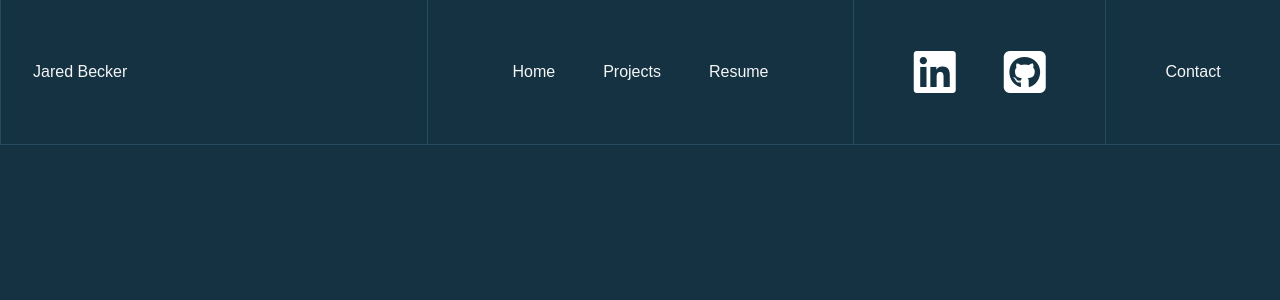
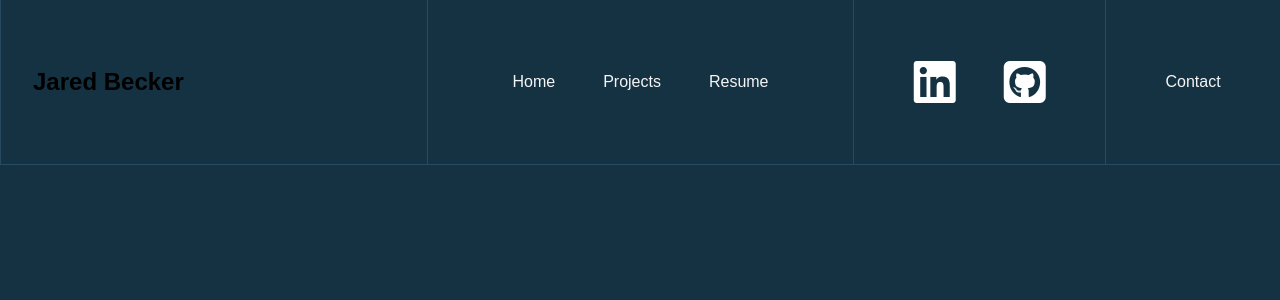
Before and after one commit to Jbecker9/my-portfolio, a React (Vite) app: page / in a window 1280 px wide. Shown: the top 300 px of the page. Built offline with nearby package versions, Linux system fonts and the light colour scheme.

Commit message:
new font added 'source code pro' from google fonts

```diff
--- a/src/components/Nav.jsx
+++ b/src/components/Nav.jsx
@@ -7,7 +7,7 @@ function Nav(){
     return(
         <nav className="Nav-div">
             <div className="nav-section" id="nav-initials-section">
-                <a>Jared Becker</a>
+                <h1>Jared Becker</h1>
             </div>
             <div className="nav-section" id="nav-projects-section">
                 <a>Home</a>
--- a/src/styles/Nav.css
+++ b/src/styles/Nav.css
@@ -14,7 +14,9 @@ nav > .nav-section {
 }
 
 #nav-initials-section {
-    font-family: "Permanent Marker";
+    font-family: 'Source Code Pro', sans-serif;
+    font-weight: 200;
+    /* font-family:'Trebuchet MS', sans-serif; */
     justify-content: flex-start;
 }
 
```
